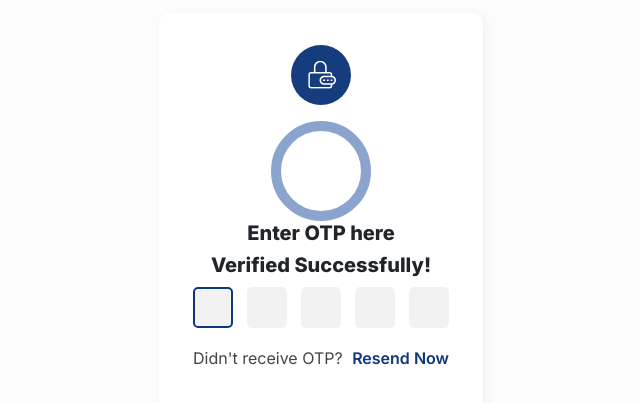
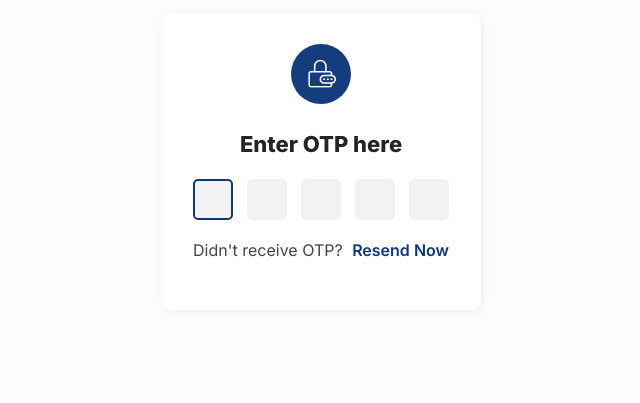
Before and after one commit to eabishenMansfield/OTP_new, a plain HTML site: page index.html in a window 1280 px wide. Shown: the part 151-554 px from the top of the page, without its empty margins (319-959 px from the left). Drawn offline with nearby package versions, Linux system fonts and the light colour scheme.

Commit message:
Update OTP.css

```diff
--- a/css/OTP.css
+++ b/css/OTP.css
@@ -2,6 +2,7 @@
 
 :root {
     --brand-color: #0E387A;
+    --light-color: #0e377ac5;
 }
 
 * {
@@ -34,7 +35,7 @@ input[type=number] {
     justify-content: center;
     flex-direction: column;
     margin-top: 2rem;
-
+    transition: all 0.3s ease;
 }
 
 .landingHeading {
@@ -59,26 +60,104 @@ input[type=number] {
     box-shadow: 2px 2px 10px rgb(0, 00, 0, 0.05);
     /* min-width: 30px; */
     max-width: 100%;
+    width: 320px;
+    height: 297px;
     margin-inline: 10px;
+    transition: all 0.3s ease;
+    /* transform-origin: bottom; */
 }
 
+.formWrap.zoom-in {
+    /* position: fixed; */
+    /* inset-block-start: 50%; */
+    /* transform: scale(1.1); */
+    background-color: rgba(255, 255, 255, 0.849);
+    -webkit-backdrop-filter: blur(05px);
+    backdrop-filter: blur(05px);
+    transition: all 0.3 ease;
+    width: 400px;
+    height: 350px;
+}
+
+
 .iconlock {
-    height: 60px;
-    width: 60px;
+    height: 0px;
+    width: 0px;
     text-align: center;
     margin-inline: auto;
     margin-block-end: 1rem;
 }
 
+.successicon {
+    height: 0px;
+    width: 0px;
+    text-align: center;
+    margin-inline: auto;
+    margin-block-end: 1rem;
+    border-radius: 50%;
+    fill: var(--brand-color);
+    border: 0px solid rgba(11, 65, 151, 0.473);
+}
+
+.defaHeight {
+    min-height: 60px;
+    display: flex;
+    align-items: center;
+    justify-content: center;
+}
+
+.iconlock.shown {
+    height: 60px;
+    width: 60px;
+
+}
+
+.successicon.shown {
+    height: 100px;
+    width: 100px;
+    border-width: 10px;
+    transition: all 0.3s ease;
+
+}
+
 .otpsubheading {
-    font-size: 20px;
+    font-size: 22px;
     font-weight: 800;
+}
+
+.heading {
+    position: relative;
+    display: flex;
+    align-items: center;
+    justify-content: center;
+    width: 100%;
+    height: 60px;
+}
+
+.OTPId,
+.successID {
+    position: absolute;
+    width: 100%;
+    transition: width 3s ease;
+}
+
+.successID {
+    opacity: 0;
+    scale: 0;
 }
 
 .otp-field {
     display: flex;
     justify-content: center;
     gap: 10px;
+    transform-origin: top;
+}
+
+
+.otp-field.hidden {
+    transition: height 0.3s ease;
+    height: 0;
+    overflow: hidden;
 }
 
 .otp-field input {
@@ -131,6 +210,9 @@ input[type=number] {
 }
 
 
+
+
+
 .mainDailog {
     min-height: 60vh;
     display: flex;
@@ -139,15 +221,16 @@ input[type=number] {
     flex-direction: column;
 }
 
-.successicon {
-    width: 100px;
-    height: 100px;
-    border-radius: 50%;
-    border: 10px solid rgba(11, 65, 151, 0.473);
-}
+
 
 .modalHeading {
     margin-block-start: 1rem;
     font-weight: 700;
     color: var(--brand-color);
 }
+
+
+.iconlock,
+.successicon {
+    transform-origin: center;
+}
```
